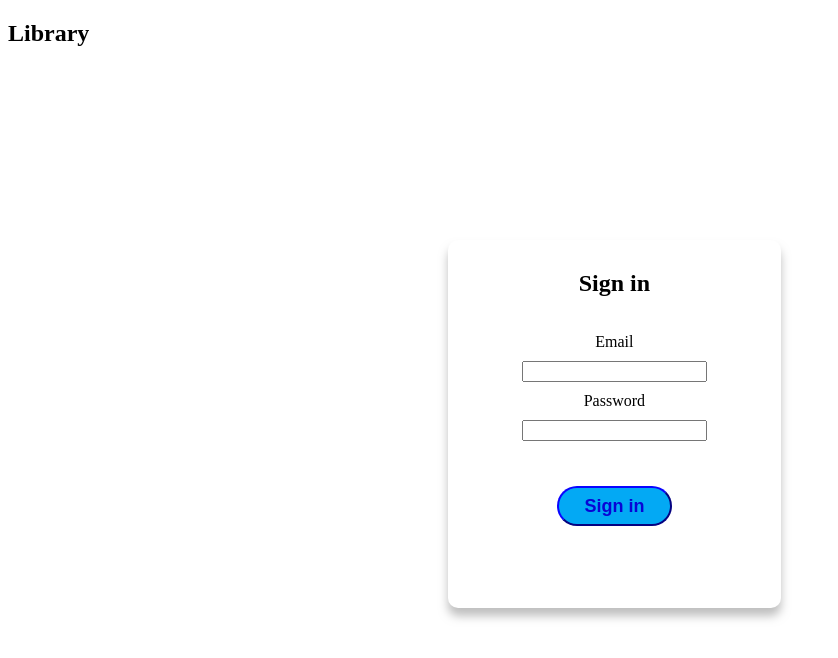
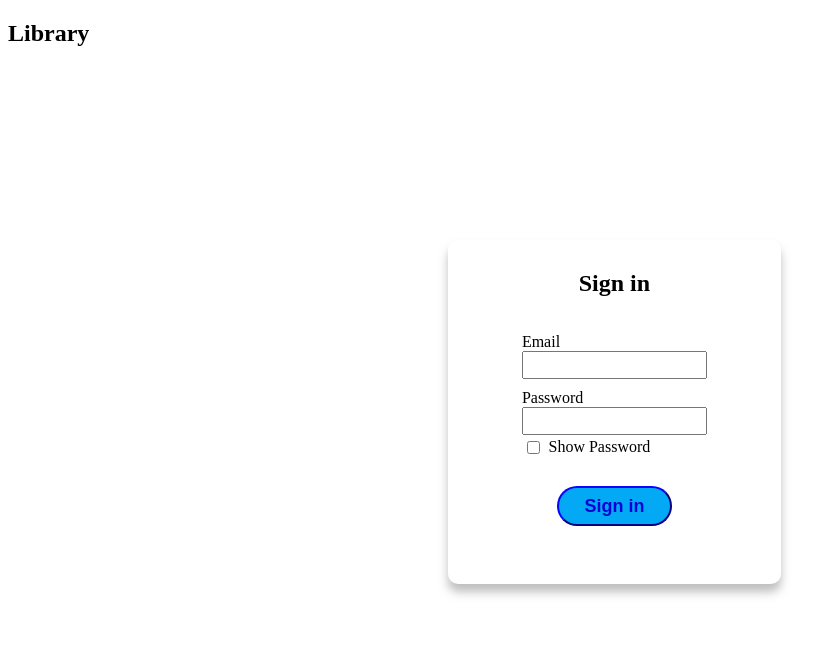
Before and after one commit to carlosmiguelviegas/virtual-library-react, a React (Create React App) app: page /login in a window 1280 px wide. Shown: the top 658 px of the page, without its empty margins (0-838 px from the left). Built offline with nearby package versions, Linux system fonts and the light colour scheme.

Commit message:
created reusable input field and toggle display password

```diff
--- /dev/null
+++ b/src/components/inputs/InputField.js
@@ -0,0 +1,14 @@
+import styles from './InputField.module.css';
+
+const InputField = ({ type = 'text', label, name, value, handlerOnChange }) => {
+
+  return (
+    <section className={styles.formGroup}>
+      <label>{ label }</label>
+      <input className={styles.input} type={type} name={name} value={value} onChange={handlerOnChange} />
+    </section>
+  );
+
+};
+
+export default InputField;
--- /dev/null
+++ b/src/components/inputs/InputField.module.css
@@ -0,0 +1,9 @@
+.formGroup {
+  display: flex;
+  flex-direction: column;
+  align-items: flex-start;
+}
+
+.input {
+  line-height: 22px;
+}
--- a/src/pages/login/Login.js
+++ b/src/pages/login/Login.js
@@ -4,15 +4,17 @@ import axios from 'axios';
 import { useNavigate } from 'react-router-dom';
 import styles from './Login.module.css';
 import Button from './../../components/buttons/Button';
+import InputField from '../../components/inputs/InputField';
 
 const LOGIN_URL = 'http://localhost:8000/api/v1/users/login';
 
 const Login = () => {
 
   const [ loginForm, setLoginForm ] = useState({ email: '', password: '' });
+  const [ showPassword, setShowPassword ] = useState(false);
   const navigate = useNavigate();
 
-  const handlerOnChange = (event) => {
+  const handlerOnChange = event => {
     setLoginForm(
       {
         ...loginForm,
@@ -21,7 +23,9 @@ const Login = () => {
     );
   };
 
-  const handlerOnSubmit = (event) => {
+  const handlerOnChangePassword = () => setShowPassword(showPassword => !showPassword);
+
+  const handlerOnSubmit = event => {
     event.preventDefault();
     axios.post(LOGIN_URL, loginForm)
     .then((res) => {
@@ -39,10 +43,12 @@ const Login = () => {
         <h2>Sign in</h2>
       </section>
       <section className={styles.contentContainer}>
-        <label htmlFor='email'>Email</label>
-        <input type='email' name='email' id='email' value={loginForm['email']} onChange={handlerOnChange} />
-        <label htmlFor='password'>Password</label>
-        <input type='password' name='password' id='password' value={loginForm['password']} onChange={handlerOnChange} />
+        <InputField type={'email'} label='Email' name={'email'} value={loginForm['email']} handlerOnChange={handlerOnChange} />
+        <InputField type={showPassword ? 'text' : 'password'} label='Password' name={'password'} value={loginForm['password']} handlerOnChange={handlerOnChange} />
+        <section className={styles.showPasswordInput}>
+          <InputField type={'checkbox'} value={showPassword} handlerOnChange={handlerOnChangePassword} />
+          <p className={styles.showPassword}>Show Password</p>
+        </section>
       </section>
       <section className={styles.actionsContainer}>
         <Button type='submit' primary>Sign in</Button>
--- a/src/pages/login/Login.module.css
+++ b/src/pages/login/Login.module.css
@@ -1,6 +1,6 @@
 .form {
   width: 26%;
-  height: 46%;
+  height: 43%;
   border-radius: 10px;
   position: absolute;
   top: 30vh;
@@ -30,3 +30,18 @@
   position: relative;
   top: -25px;
 }
+
+.showPasswordInput {
+  display: flex;
+  flex-direction: row;
+  gap: 6px;
+  align-items: center;
+  position: relative;
+  top: -13px;
+  left: -28px;
+  margin-top: 6px;
+}
+
+.showPassword {
+  margin: 0px;
+}
```
